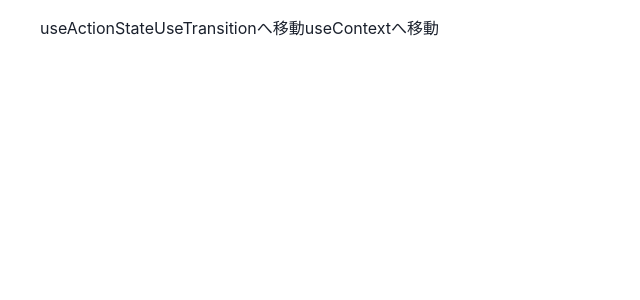
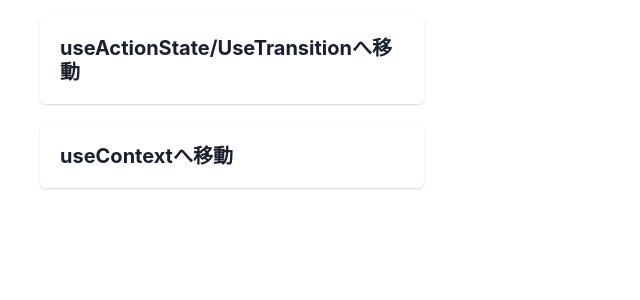
Before and after one commit to omegamaster86/next, a Next.js app: page / in a window 1280 px wide. Shown: the top 300 px of the page, without its empty margins (0-640 px from the left). Built offline with nearby package versions, Linux system fonts and the light colour scheme.

Commit message:
cardを追加

```diff
--- a/app/page.tsx
+++ b/app/page.tsx
@@ -1,13 +1,24 @@
 import React from 'react';
 import Link from "next/link";
+import { Card, CardHeader, Heading } from '@chakra-ui/react'
 
 export default function Home() {
   return (
     <div>
       <div >
         <div className='mt-4 ml-10'>
-          <Link href={"/useActionStateUseTransition"}>useActionStateUseTransitionへ移動</Link>
-          <Link href={"/useContext"}>useContextへ移動</Link>
+        <Card maxW='sm'>
+          <CardHeader>
+            <Heading size='md'><Link href={"/useActionStateUseTransition"}>useActionState/UseTransitionへ移動</Link></Heading>
+          </CardHeader>
+        </Card>
+        <Card maxW='sm' className='mt-5'>
+          <CardHeader>
+            <Heading size='md'><Link href={"/useContext"}>useContextへ移動</Link></Heading>
+          </CardHeader>
+        </Card>
+          {/* <Link href={"/useActionStateUseTransition"}>useActionStateUseTransitionへ移動</Link>
+          <Link href={"/useContext"}>useContextへ移動</Link> */}
         </div>
       </div>
     </div>
```
